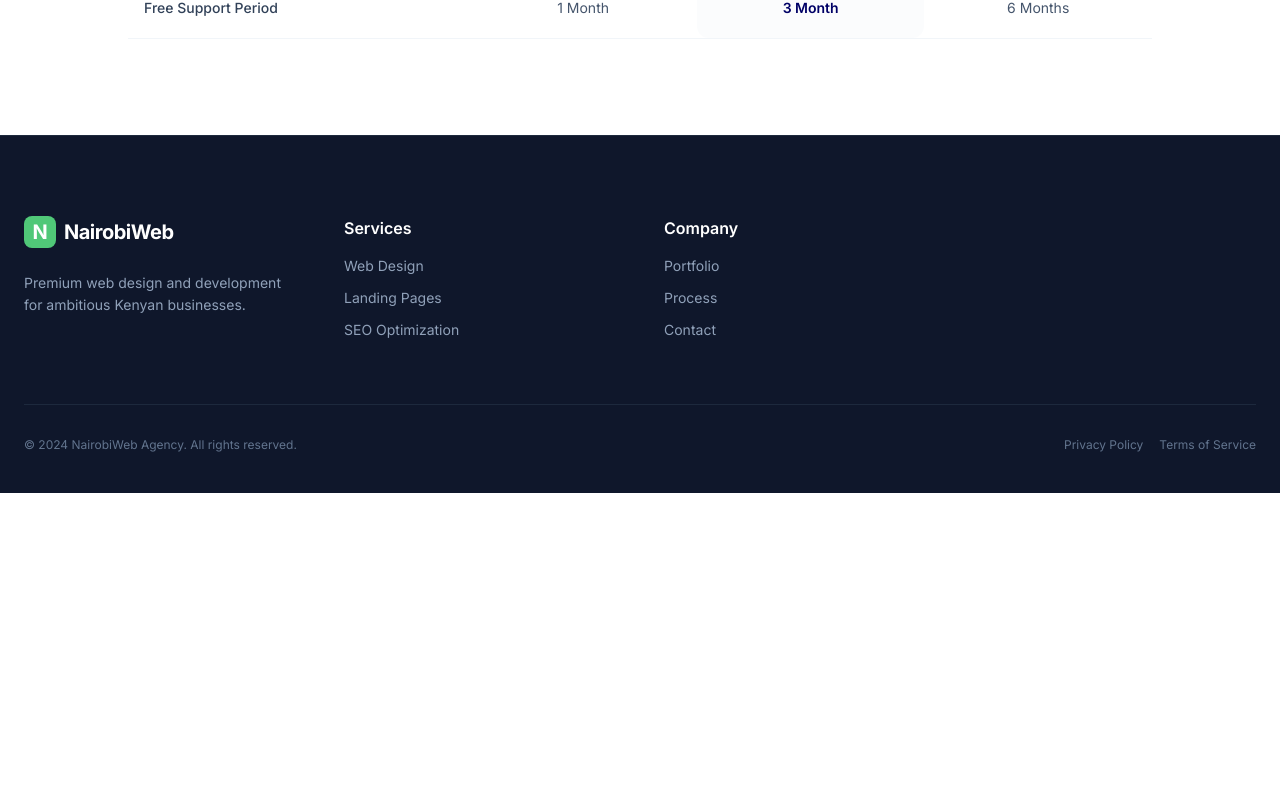
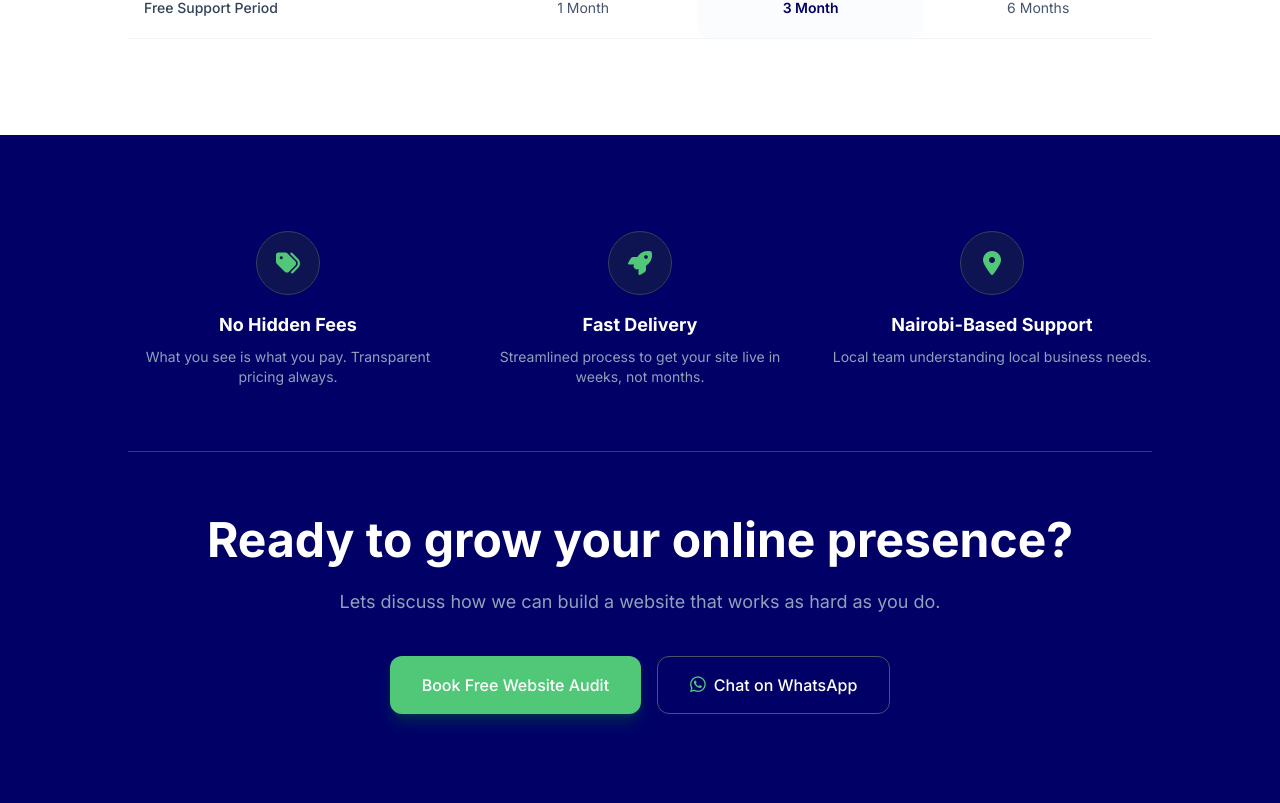
Before and after one commit to peterrobert/dev-nairobi, a Next.js app: page /price-page in a window 1280 px wide. Shown: the part 2017-2820 px from the top of the page. Before the commit the page ends 2510 px from the top, so only its background shows below. Built offline with nearby package versions, Linux system fonts and the light colour scheme.

Commit message:
Fixed the cta section of the price page

```diff
--- /dev/null
+++ b/src/app/price-page/CtaSection.jsx
@@ -0,0 +1,61 @@
+import React from "react";
+
+const CtaSection = () => {
+  return (
+    <section
+      id="trust-cta"
+      className="py-24 px-6 bg-brand-navy text-white relative overflow-hidden"
+    >
+      <div className="max-w-5xl mx-auto relative z-10 text-center">
+        <div className="grid sm:grid-cols-3 gap-8 mb-16 border-b border-slate-700 pb-16">
+          <div className="flex flex-col items-center">
+            <div className="w-16 h-16 rounded-full bg-slate-800/50 flex items-center justify-center mb-4 text-brand-emerald text-2xl border border-slate-700">
+              <i className="fa-solid fa-tags"></i>
+            </div>
+            <h4 className="text-lg font-bold mb-2">No Hidden Fees</h4>
+            <p className="text-sm text-slate-400">
+              What you see is what you pay. Transparent pricing always.
+            </p>
+          </div>
+          <div className="flex flex-col items-center">
+            <div className="w-16 h-16 rounded-full bg-slate-800/50 flex items-center justify-center mb-4 text-brand-emerald text-2xl border border-slate-700">
+              <i className="fa-solid fa-rocket"></i>
+            </div>
+            <h4 className="text-lg font-bold mb-2">Fast Delivery</h4>
+            <p className="text-sm text-slate-400">
+              Streamlined process to get your site live in weeks, not months.
+            </p>
+          </div>
+          <div className="flex flex-col items-center">
+            <div className="w-16 h-16 rounded-full bg-slate-800/50 flex items-center justify-center mb-4 text-brand-emerald text-2xl border border-slate-700">
+              <i className="fa-solid fa-location-dot"></i>
+            </div>
+            <h4 className="text-lg font-bold mb-2">Nairobi-Based Support</h4>
+            <p className="text-sm text-slate-400">
+              Local team understanding local business needs.
+            </p>
+          </div>
+        </div>
+
+        <h2 className="text-4xl lg:text-5xl font-bold mb-6">
+          Ready to grow your online presence?
+        </h2>
+        <p className="text-slate-400 text-lg mb-10 max-w-2xl mx-auto">
+          Lets discuss how we can build a website that works as hard as you do.
+        </p>
+
+        <div className="flex flex-col sm:flex-row justify-center gap-4">
+          <button className="bg-brand-emerald hover:bg-emerald-600 text-white px-8 py-4 rounded-xl font-medium transition-all shadow-lg shadow-emerald-900/50 flex items-center justify-center gap-2">
+            Book Free Website Audit
+          </button>
+          <button className="bg-transparent border border-slate-600 hover:border-slate-400 hover:bg-slate-800 text-white px-8 py-4 rounded-xl font-medium transition-all flex items-center justify-center gap-2">
+            <i className="fa-brands fa-whatsapp text-lg text-brand-emerald"></i>{" "}
+            Chat on WhatsApp
+          </button>
+        </div>
+      </div>
+    </section>
+  );
+};
+
+export default CtaSection;
--- a/src/app/price-page/page.js
+++ b/src/app/price-page/page.js
@@ -2,6 +2,7 @@ import React from "react";
 import HeroSection from "./HeroSection";
 import PricePackages from "./PricePackages";
 import ComparisonTable from "./ComparisonTable";
+import CtaSection from "./CtaSection";
 
 const Price = () => {
   return (
@@ -9,6 +10,7 @@ const Price = () => {
       <HeroSection />
       <PricePackages />
       <ComparisonTable />
+      <CtaSection />
     </>
   );
 };
```
